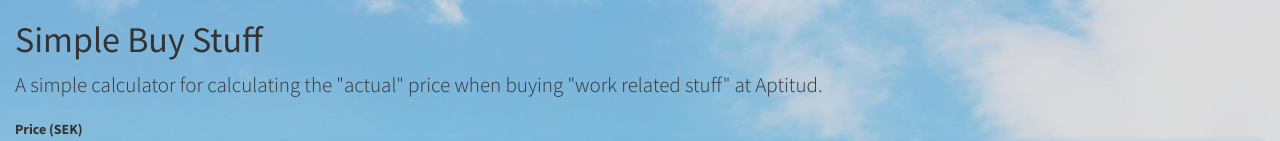
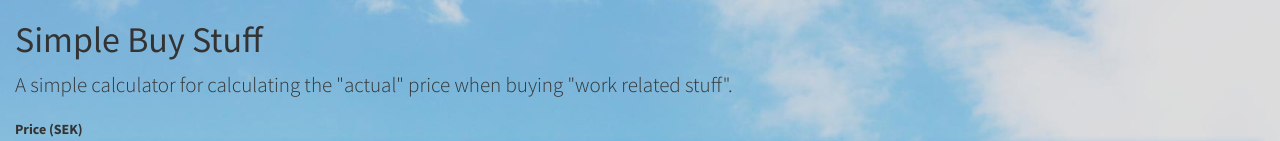
Before and after one commit to jelmstrom/SimpleBuyStuff, a plain HTML site: page index.html in a window 1280 px wide. Shown: the top 141 px of the page. Drawn offline with nearby package versions, Linux system fonts and the light colour scheme.

Commit message:
Removed Aptitud from the title

```diff
--- a/index.html
+++ b/index.html
@@ -19,8 +19,7 @@
     <div id="info">
         <h1>Simple Buy Stuff</h1>
 
-        <p class="lead">A simple calculator for calculating the "actual" price when buying "work related stuff" at
-            Aptitud.</p>
+        <p class="lead">A simple calculator for calculating the "actual" price when buying "work related stuff".</p>
     </div>
 
     <div class="row">
```
